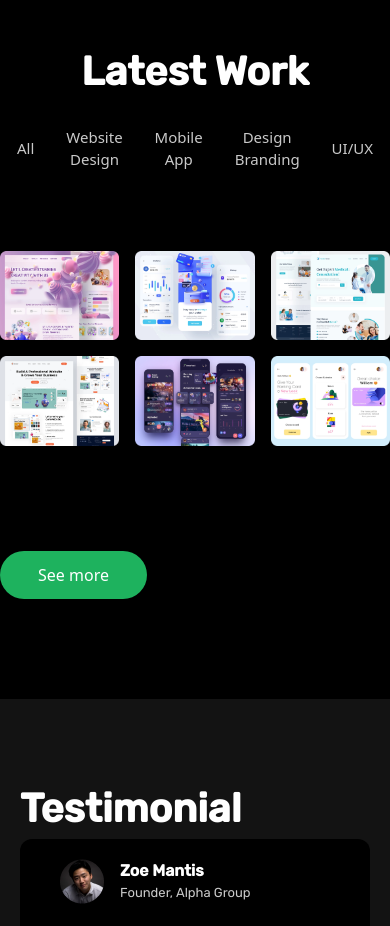
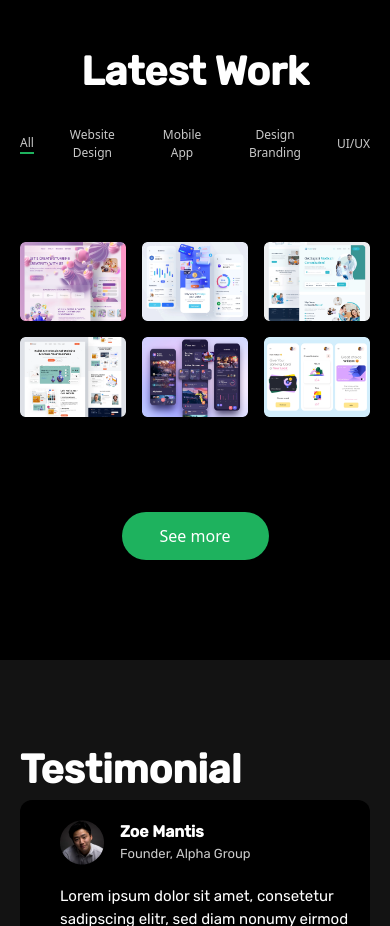
Before and after one commit to Ibidapo-Ayo/maraya, a website: page index.html in a window 390 px wide. Shown: the part 3160-4086 px from the top of the page. Drawn offline with nearby package versions, Linux system fonts and the light colour scheme.

Commit message:
New Commit

```diff
--- a/css/styles.css
+++ b/css/styles.css
@@ -113,15 +113,24 @@ body{
     font-weight: 600;
     font-size: 60px;
 }
-.sub-text p{
+.latest_work_container .sub-text li{
     font-size: 18px;
+    cursor: pointer  !important;
+}
+
+
+.sub-text li.active{
+    border-bottom: 2px  solid #1EB25E !important;
+}
+.items .work.hide{
+    display: none;
 }
 @media screen and (max-width: 599px){
     .latest_work_title{
         font-size: 40px;
     }
-    .sub-text p{
-        font-size: 15px;
+    .latest_work_container .sub-text li{
+        font-size: 12px;
     }
 }
 
--- a/index.html
+++ b/index.html
@@ -162,41 +162,45 @@
   <div class="text-center flex flex-col justify-center items-center pt-40 px-5">
     <div class="latest_work_container space-y-6">
       <h1 class="latest_work_title text-textColor">Latest Work</h1>
-      <div class="flex flex-row justify-between items-center text-subTextColor space-x-8 sub-text">
-        <p>All</p>
-        <p>Website Design</p>
-        <p>Mobile App</p>
-        <p>Design Branding</p>
-        <p>UI/UX</p>
+      <div class="latest_work_link">
+       <ul class="flex flex-row justify-between space-x-4 items-center text-subTextColor sub-text">
+        <li class="list active" data-filter="all">All</li>
+        <li class="list" data-filter="web">Website Design</li>
+        <li class="list" data-filter="mobile">Mobile App</li>
+        <li class="list" data-filter="branding">Design Branding</li>
+        <li class="list" data-filter="uiux">UI/UX</li>
+       </ul>
       </div>
     </div>
   </div>
 
   <!-- Latest Works -->
 
-    <div class="pt-20 md:pt-40 grid grid-rows-3 grid-cols-3 gap-4">
-      <div>
+    <div class="pt-20 md:pt-40 md:px-40 px-5 grid grid-rows-3 grid-cols-3 gap-4 items">
+      <div  class="work" data-item="uiux">
         <img src="./images/latest_work/latest_1.png" alt="" />
       </div>
-      <div>
+      <div class="work" data-item="web">
         <img src="./images/latest_work/latest_2.png" alt="" />
       </div>
-      <div>
+      <div class="work" data-item="mobile">
         <img src="./images/latest_work/latest_3.png" alt="" />
       </div>
-      <div>
+      <div class="work" data-item="uiux">
         <img src="./images/latest_work/latest_4.png" alt="" />
       </div>
-      <div>
+      <div class="work" data-item="branding">
         <img src="./images/latest_work/latest_5.png" alt="" />
       </div>
-      <div>
+      <div  class="work" data-item="branding">
         <img src="./images/latest_work/latest_6.png" alt="" />
       </div>
     </div>
+   <div class="flex justify-center items-center">
     <button class="p-3 bg-buttonColor md:-mt-[250px] rounded-full text-white w-[147px] font-[500]">
       See more
     </button>
+   </div>
   </div>
 
 
--- a/js/script.js
+++ b/js/script.js
@@ -6,3 +6,29 @@ hamburger_btn.addEventListener('click', () =>{
     hamburger_btn.classList.toggle('open_hamburger');
     mobile_menu.classList.toggle('hidden')
 })
+
+// Data  Filter
+
+let list = document.querySelectorAll('.list');
+let itemBox = document.querySelectorAll('.work');
+
+for(let i = 0; i<list.length; i++){
+    list[i].addEventListener('click', function(){
+        for(let j = 0; j<list.length; j++){
+            list[j].classList.remove('active');
+        }
+        this.classList.add('active');
+
+        let dataFilter = this.getAttribute('data-filter');
+
+        for(let k = 0; k<itemBox.length; k++){
+            itemBox[k].classList.remove('active');
+            itemBox[k].classList.add('hide');
+
+        if(itemBox[k].getAttribute('data-item') == dataFilter || dataFilter == "all"){
+            itemBox[k].classList.remove('hide');
+            itemBox[k].classList.add('active');
+        }
+    }
+    })
+}
```
Also changed, not shown: css/tailwind.css.
